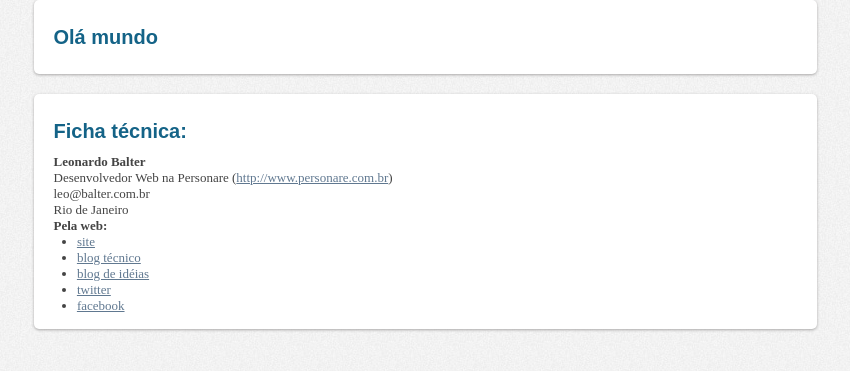
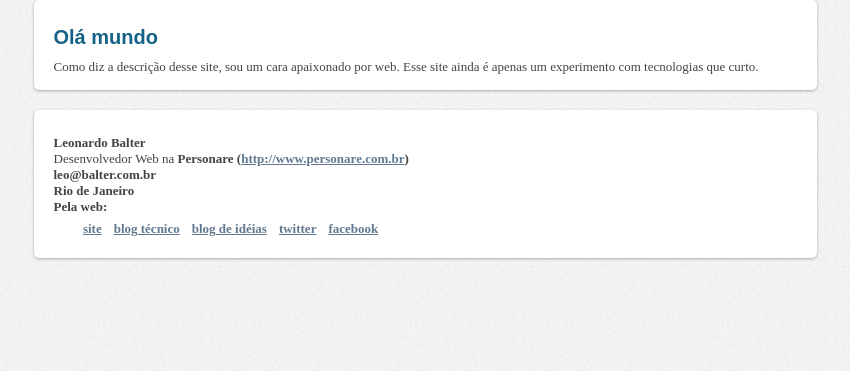
Before and after one commit to leobalter/Learning-Django, a Django app: page / in a window 1280 px wide. Shown: the part 134-505 px from the top of the page, without its empty margins (215-1065 px from the left). Run offline with Django 3.2, Linux system fonts and the light colour scheme; some web fonts are replaced.

Commit message:
ajustes css

```diff
--- a/static/css/style.css
+++ b/static/css/style.css
@@ -148,7 +148,14 @@ header .description{
     margin:0px 0px 10px 0px
 }
 
+ul.linear {
+	list-style: none;
+}
 
+ul.linear li {
+	float: left;
+	padding: 6px;
+}
 
 @media all and (orientation:portrait) {
 
--- a/templates/index.html
+++ b/templates/index.html
@@ -38,23 +38,23 @@
     <div id="main" class="main">
         {% block main %}
             <h2>Olá mundo</h2>
+
+			<p>Como diz a descrição desse site, sou um cara apaixonado por web. Esse site ainda é apenas um experimento com tecnologias que curto.</p>
         {% endblock %}
     </div>
 
     {% block footer %}
 	    <footer class="main">
-            <h2>Ficha técnica:</h2>
-
 			<section class="hCard"
 				itemtype="http://microformats.org/profile/hcard" itemscope>
 				<h3 itemprop="fn">Leonardo Balter</h3>
-				<p><span itemprop="title">Desenvolvedor Web</span> na <span itemprop="org">Personare</span> (<a href="http://www.personare.com.br" target="_blank">http://www.personare.com.br</a>)</p>
+				<p><span itemprop="title">Desenvolvedor Web</span> na <span itemprop="org" itemscope itemtype="http://data-vocabulary.org/Organization"><strong itemprop="name">Personare<strong> (<a itemprop="url" href="http://www.personare.com.br" target="_blank">http://www.personare.com.br</a>)</span></p>
 				<p itemprop="email">leo@balter.com.br<p>
 				<div itemprop="adr" itemscope>
 					<p itemprop="locality">Rio de Janeiro</p>
 				</div>
 				<h4>Pela web:</h4>
-				<ul>
+				<ul class="linear clearfix">
 					<li><a href="http://www.iloop.com.br/" itemprop="url">site</a></li>
 					<li><a href="http://leobalter.net" itemprop="url">blog técnico</a></li>
 					<li><a href="http://www.desconferencia.com.br" itemprop="url">blog de idéias</a></li>
```
